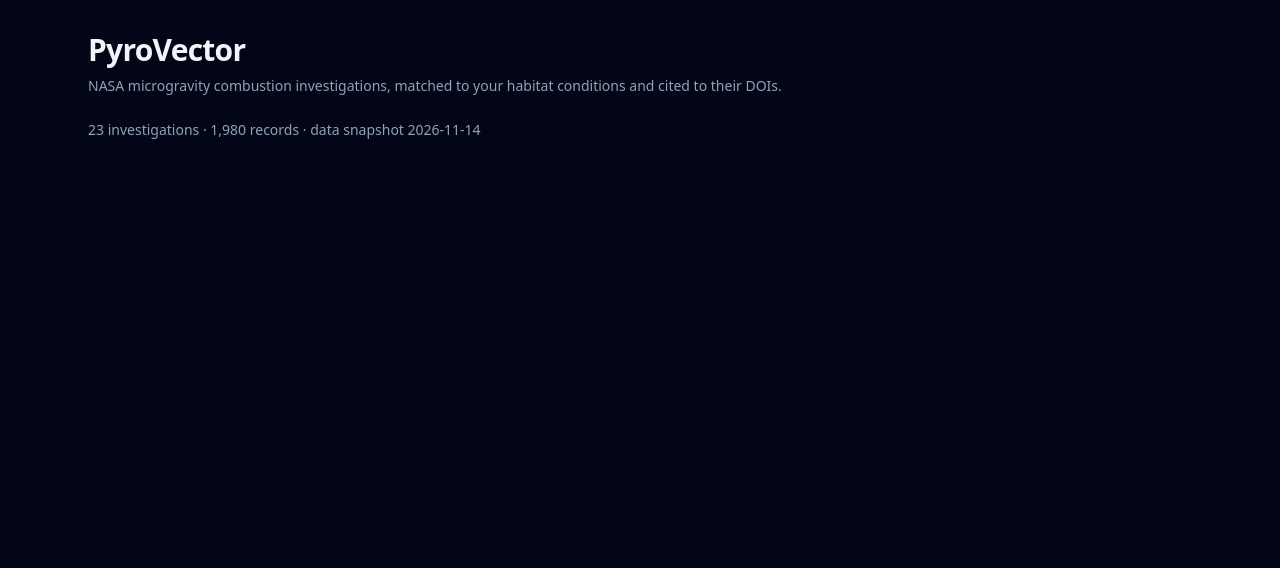
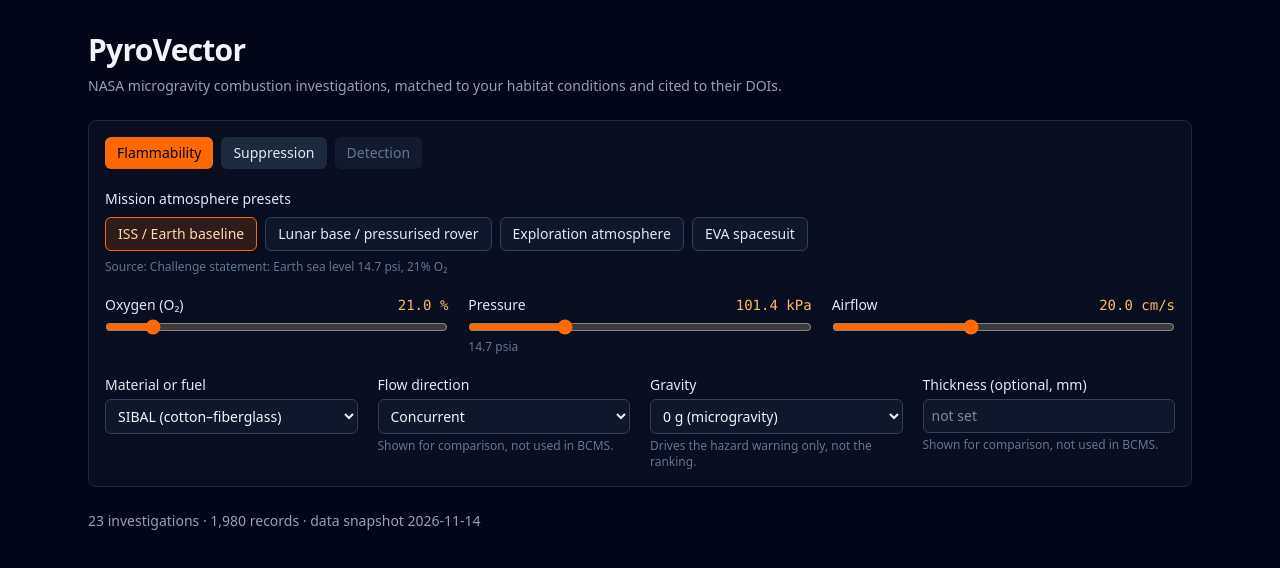
Before and after one commit to prattaybanik03/flamebound-flame-in-freefall, a Next.js app in the folder web/: page / in a window 1280 px wide. Shown: the top 568 px of the page. Built offline with nearby package versions, Linux system fonts and the light colour scheme.

Commit message:
Add controls panel with presets, sliders and role labels

```diff
--- /dev/null
+++ b/web/src/components/Controls.tsx
@@ -0,0 +1,258 @@
+"use client";
+// SI-assisted: drafted with Claude (Anthropic); reviewed by the team.
+// Controls panel (BUILD_PLAN A2). Stateless: the target lives in PyroVector.
+// Each control states its role, per the Codex-review amendments: nothing may imply
+// it changes the ranking when it doesn't.
+
+import { useId } from "react";
+import type { FlowDirection, Gravity, Target } from "@/lib/types";
+import { MATERIAL_OPTIONS, PRESETS, kpaToPsia, psiaToKpa, type Preset } from "@/lib/presets";
+
+interface Props {
+  target: Target;
+  onChange: (next: Target) => void;
+}
+
+const FLOW_DIRECTIONS: { value: FlowDirection; label: string }[] = [
+  { value: "opposed", label: "Opposed" },
+  { value: "concurrent", label: "Concurrent" },
+  { value: "coflow", label: "Coflow" },
+  { value: "quiescent", label: "Quiescent (no flow)" },
+];
+
+const GRAVITIES: { value: Gravity; label: string }[] = [
+  { value: 0, label: "0 g (microgravity)" },
+  { value: 0.16, label: "0.16 g (Moon)" },
+  { value: 0.38, label: "0.38 g (Mars)" },
+  { value: 1, label: "1 g (Earth)" },
+];
+
+const MATERIAL_GROUPS = ["Solids", "Liquids", "Gases"] as const;
+
+// Highlight tolerance only (DEFAULT_TARGET stores pressure rounded to 0.1 kPa). Presets themselves set exact values.
+const matchesPreset = (t: Target, p: Preset) =>
+  Math.abs(t.o2Pct - p.o2Pct) < 1e-6 && Math.abs(t.pressureKPa - psiaToKpa(p.psia)) < 0.1;
+
+const FIELD = "w-full rounded-md border border-slate-700 bg-slate-900 px-2 py-1.5 text-sm text-slate-100";
+const NOTE = "text-xs text-slate-500";
+
+function Slider(props: {
+  label: string;
+  unit: string;
+  value: number;
+  min: number;
+  max: number;
+  step: number;
+  display: string;
+  note?: string;
+  onChange: (v: number) => void;
+}) {
+  const id = useId();
+  return (
+    <div className="flex flex-col gap-1">
+      <div className="flex items-baseline justify-between gap-2">
+        <label htmlFor={id} className="text-sm font-medium text-slate-200">
+          {props.label}
+        </label>
+        <output htmlFor={id} className="font-mono text-sm text-orange-300">
+          {props.display} {props.unit}
+        </output>
+      </div>
+      <input
+        id={id}
+        type="range"
+        min={props.min}
+        max={props.max}
+        step={props.step}
+        value={props.value}
+        onChange={(e) => props.onChange(Number(e.target.value))}
+        className="w-full accent-orange-500"
+      />
+      {props.note && <p className={NOTE}>{props.note}</p>}
+    </div>
+  );
+}
+
+export default function Controls({ target, onChange }: Props) {
+  const flowId = useId();
+  const matId = useId();
+  const gravId = useId();
+  const thickId = useId();
+  const set = (patch: Partial<Target>) => onChange({ ...target, ...patch });
+  const activePreset = PRESETS.find((p) => matchesPreset(target, p));
+
+  return (
+    <section aria-label="Target conditions" className="flex flex-col gap-5 rounded-lg border border-slate-800 bg-slate-900/50 p-4">
+      {/* Pillar tabs */}
+      <div role="tablist" aria-label="Pillar" className="flex flex-wrap gap-2">
+        {(["flammability", "suppression"] as const).map((p) => (
+          <button
+            key={p}
+            type="button"
+            role="tab"
+            aria-selected={target.pillar === p}
+            onClick={() => set({ pillar: p })}
+            className={`rounded-md px-3 py-1.5 text-sm font-medium capitalize ${
+              target.pillar === p ? "bg-orange-500 text-slate-950" : "bg-slate-800 text-slate-200 hover:bg-slate-700"
+            }`}
+          >
+            {p}
+          </button>
+        ))}
+        <span title="Coming: SAME / SAME-R smoke data">
+          <button
+            type="button"
+            role="tab"
+            disabled
+            aria-selected={false}
+            aria-label="Detection (coming: SAME / SAME-R smoke data)"
+            className="cursor-not-allowed rounded-md bg-slate-800/50 px-3 py-1.5 text-sm font-medium text-slate-500"
+          >
+            Detection
+          </button>
+        </span>
+      </div>
+
+      {/* Presets */}
+      <div className="flex flex-col gap-2">
+        <span className="text-sm font-medium text-slate-200">Mission atmosphere presets</span>
+        <div className="flex flex-wrap gap-2">
+          {PRESETS.map((p) => (
+            <button
+              key={p.id}
+              type="button"
+              title={p.source}
+              aria-pressed={activePreset?.id === p.id}
+              onClick={() => set({ o2Pct: p.o2Pct, pressureKPa: psiaToKpa(p.psia) })}
+              className={`rounded-md border px-3 py-1.5 text-sm ${
+                activePreset?.id === p.id
+                  ? "border-orange-500 bg-orange-500/15 text-orange-200"
+                  : "border-slate-700 bg-slate-900 text-slate-200 hover:border-slate-500"
+              }`}
+            >
+              {p.label}
+            </button>
+          ))}
+        </div>
+        <p className={NOTE}>
+          {activePreset ? `Source: ${activePreset.source}` : "Custom atmosphere. Presets set O₂ and pressure only."}
+        </p>
+      </div>
+
+      {/* Sliders */}
+      <div className="grid gap-5 sm:grid-cols-3">
+        <Slider
+          label="Oxygen (O₂)"
+          unit="%"
+          value={target.o2Pct}
+          min={10}
+          max={100}
+          step={0.5}
+          display={target.o2Pct.toFixed(1)}
+          onChange={(v) => set({ o2Pct: v })}
+        />
+        <Slider
+          label="Pressure"
+          unit="kPa"
+          value={target.pressureKPa}
+          min={20}
+          max={320}
+          step={0.5}
+          display={target.pressureKPa.toFixed(1)}
+          note={`${kpaToPsia(target.pressureKPa).toFixed(1)} psia`}
+          onChange={(v) => set({ pressureKPa: v })}
+        />
+        <Slider
+          label="Airflow"
+          unit="cm/s"
+          value={target.flowCmS}
+          min={0}
+          max={50}
+          step={0.5}
+          display={target.flowCmS.toFixed(1)}
+          onChange={(v) => set({ flowCmS: v })}
+        />
+      </div>
+
+      {/* Selects and thickness */}
+      <div className="grid gap-5 sm:grid-cols-2 lg:grid-cols-4">
+        <div className="flex flex-col gap-1">
+          <label htmlFor={matId} className="text-sm font-medium text-slate-200">
+            Material or fuel
+          </label>
+          <select id={matId} className={FIELD} value={target.materialKey} onChange={(e) => set({ materialKey: e.target.value })}>
+            {MATERIAL_GROUPS.map((g) => (
+              <optgroup key={g} label={g}>
+                {MATERIAL_OPTIONS.filter((m) => m.group === g).map((m) => (
+                  <option key={m.key} value={m.key}>
+                    {m.label}
+                  </option>
+                ))}
+              </optgroup>
+            ))}
+          </select>
+        </div>
+
+        <div className="flex flex-col gap-1">
+          <label htmlFor={flowId} className="text-sm font-medium text-slate-200">
+            Flow direction
+          </label>
+          <select
+            id={flowId}
+            className={FIELD}
+            value={target.flowDirection}
+            onChange={(e) => set({ flowDirection: e.target.value as FlowDirection })}
+          >
+            {FLOW_DIRECTIONS.map((f) => (
+              <option key={f.value} value={f.value}>
+                {f.label}
+              </option>
+            ))}
+          </select>
+          <p className={NOTE}>Shown for comparison, not used in BCMS.</p>
+        </div>
+
+        <div className="flex flex-col gap-1">
+          <label htmlFor={gravId} className="text-sm font-medium text-slate-200">
+            Gravity
+          </label>
+          <select
+            id={gravId}
+            className={FIELD}
+            value={target.gravity}
+            onChange={(e) => set({ gravity: Number(e.target.value) as Gravity })}
+          >
+            {GRAVITIES.map((g) => (
+              <option key={g.value} value={g.value}>
+                {g.label}
+              </option>
+            ))}
+          </select>
+          <p className={NOTE}>Drives the hazard warning only, not the ranking.</p>
+        </div>
+
+        <div className="flex flex-col gap-1">
+          <label htmlFor={thickId} className="text-sm font-medium text-slate-200">
+            Thickness (optional, mm)
+          </label>
+          <input
+            id={thickId}
+            type="number"
+            min={0}
+            step="any"
+            inputMode="decimal"
+            className={FIELD}
+            placeholder="not set"
+            value={target.thicknessMm ?? ""}
+            onChange={(e) => {
+              const raw = e.target.value;
+              const n = Number(raw);
+              set({ thicknessMm: raw === "" || !Number.isFinite(n) || n < 0 ? null : n });
+            }}
+          />
+          <p className={NOTE}>Shown for comparison, not used in BCMS.</p>
+        </div>
+      </div>
+    </section>
+  );
+}
--- a/web/src/components/PyroVector.tsx
+++ b/web/src/components/PyroVector.tsx
@@ -3,7 +3,9 @@
 // App shell: loads the PSI data bundle (built by scripts/build_app_data.py) once on mount.
 
 import { useEffect, useState } from "react";
-import type { Bundle } from "@/lib/types";
+import type { Bundle, Target } from "@/lib/types";
+import { DEFAULT_TARGET } from "@/lib/presets";
+import Controls from "./Controls";
 
 const DATA_URL = "/data/pyrovector.json";
 
@@ -16,6 +18,8 @@ export default function PyroVector() {
   const [bundle, setBundle] = useState<Bundle | null>(null);
   const [error, setError] = useState<string | null>(null);
   const [attempt, setAttempt] = useState(0);
+  // Target conditions: the single source of truth for ranking (A3+).
+  const [target, setTarget] = useState<Target>(DEFAULT_TARGET);
 
   useEffect(() => {
     const ctrl = new AbortController();
@@ -53,6 +57,8 @@ export default function PyroVector() {
         </p>
       </header>
 
+      <Controls target={target} onChange={setTarget} />
+
       {error ? (
         <div role="alert" className="rounded-lg border border-red-900 bg-red-950/40 p-4">
           <p className="font-medium text-red-300">Could not load the NASA data bundle.</p>
```
